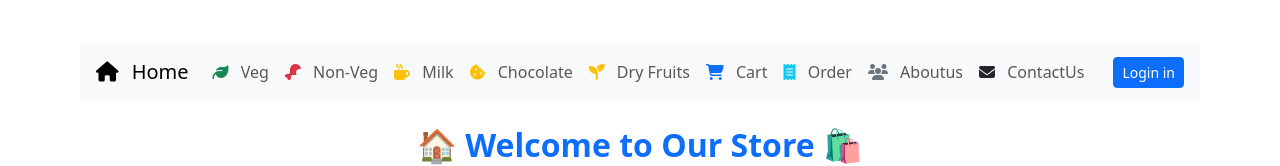
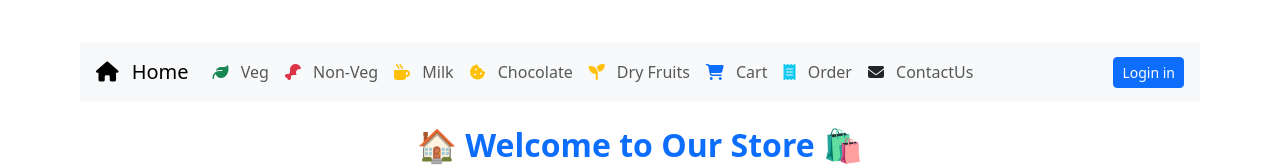
Before and after one commit to shaikmehatajbegam/reactsujji, a React (Vite) app: page / in a window 1280 px wide. Shown: the top 166 px of the page. Built offline with nearby package versions, Linux system fonts and the light colour scheme.

Commit message:
first commit

```diff
--- a/src/AboutUs.jsx
+++ /dev/null
@@ -1,8 +0,0 @@
-function Aboutus(){
-    return(
-        <>
-        <h1>Welcome contactus page</h1>
-        </>
-    )
-}
-export default Aboutus;
--- a/src/App.jsx
+++ b/src/App.jsx
@@ -13,7 +13,6 @@ import Order from "./Order";
 
 import Chocolate from "./Chocolate";
 import "./App.css";
-import Aboutus from "./Aboutus";
 import Contactus from "./Contactus";
 import Dryfruits from "./Dryfruits";
 import Notfound from "./Notfound";
@@ -60,9 +59,7 @@ function App() {
             <i className="fa-solid fa-receipt me-2 text-info"></i> Order
           </Link>
 
-          <Link to="/aboutus" className="nav-link">
-            <i className="fa-solid fa-users me-2 text-secondary"></i> Aboutus
-          </Link>
+
 
           <Link to="/contactus" className="nav-link">
             <i className="fa-solid fa-envelope me-2 text-dark"></i> ContactUs
@@ -94,7 +91,6 @@ function App() {
         <Route path="/cart" element={<Cart />} />
         <Route path="/order" element={<Order />} />
         <Route path="/contactus" element={<Contactus/>} />
-        <Route path="/aboutus" element={<Aboutus/>}/>
         <Route path="/login" element={<Login />} />
         <Route path="*" element={<Notfound />} />
       </Routes>
```
